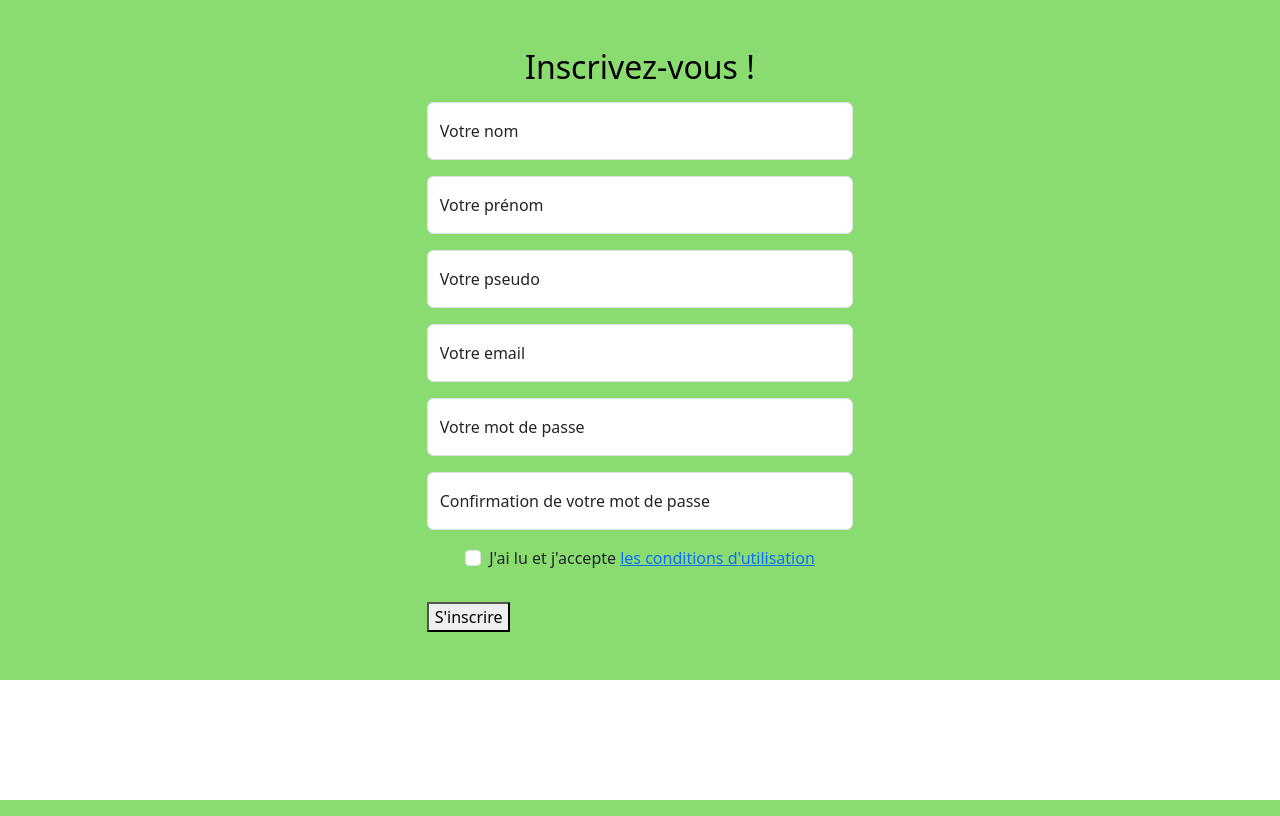
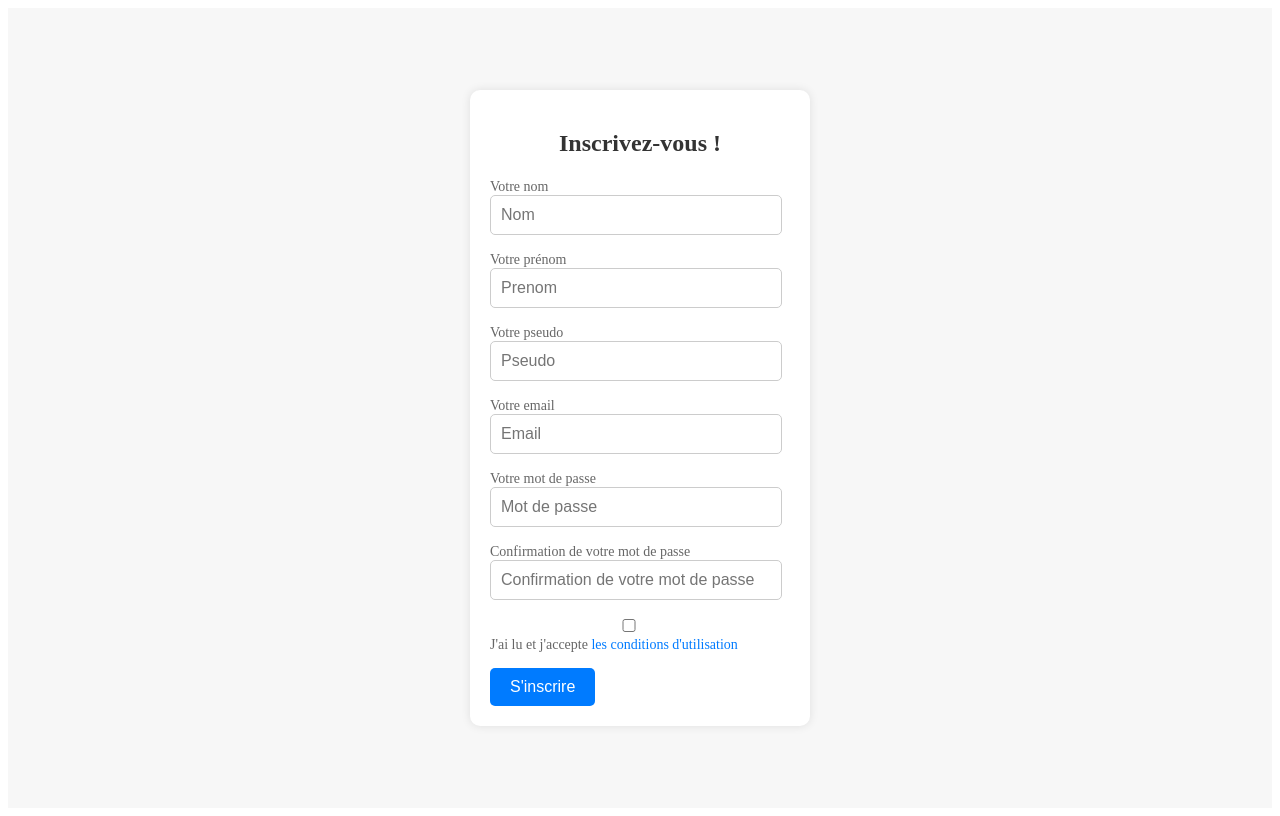
Before and after one commit to gvw332/mvc, a PHP site: template view/inscription.php in a window 1280 px wide. Run offline with PHP 8.4, Linux system fonts and the light colour scheme; the template is opened without the code that fills it, so the values that code supplies are empty; some libraries are stand-ins or nearby versions.

Commit message:
debut css

```diff
--- a/core/config.php
+++ b/core/config.php
@@ -11,7 +11,7 @@ class MyAutoload{
         $host = $_SERVER['HTTP_HOST'];
 
         if ($_SERVER['SERVER_NAME'] == 'localhost') {
-            define('HOST', 'http://' . $host . '/tfe-ifosup-gvw/');
+            define('HOST', 'http://' . $host . '/mvc/');
             define('ROOT', $root . '/mvc/');
         } else {
             define('HOST', 'https://' . $host . '/');
--- a/model/model_actualites.php
+++ /dev/null
@@ -1,6 +0,0 @@
-<?php
-// Création du modèle de la table actualites de la base de données
-class model_actualites extends Model
-{
-    public $table = 'actualites';
-}
--- /dev/null
+++ b/public/css/desktop.css
@@ -0,0 +1,214 @@
+/* NAV 1*/
+.login-nom{
+  font-size: 2em;
+  color:goldenrod;
+}
+nav.nav-non-co{
+  width: 100%;
+  background-color: rgb(24, 108, 108);
+  color:white;
+  display:inline-flex;
+  justify-content: center;
+
+}
+.a-co,.a-disco{
+  border:1px solid yellowgreen;
+  text-decoration: none;
+}
+
+nav.nav-non-co a{
+  text-decoration: none;
+  color:white;
+  font-size: 18px;
+}
+
+/* NAV 2*/
+
+/* Style pour la navigation */
+.nav-liste-pages {
+  background-color:  rgb(138, 220, 113);
+  color: #000000;
+  padding: 10px;
+}
+.nav-liste-pages ul{
+  list-style-type: none;
+  display:flex;
+  justify-content: space-around;
+}
+
+.nav-liste {
+  list-style: none;
+  padding: 0;
+  margin: 0;
+}
+
+.nav-liste li {
+  display: inline;
+  margin-right: 10px;
+}
+
+.nav-liste a {
+  text-decoration: none;
+  color: #000000;
+  padding: 5px 10px;
+  font-weight: 800;
+}
+
+.nav-liste a.active {
+  background-color:  rgb(138, 220, 113);
+  border-radius: 5px;
+  color: #000000;
+  font-weight: 800;
+  font-size: 1.3em;
+}
+
+
+/* CONNEXION */ £
+
+/* Style pour la page de connexion */
+#contenu-connection {
+  display: flex;
+  flex-direction: column;
+  align-items: center;
+  justify-content: center;
+  height: 100vh;
+
+  background-color: rgb(138, 220, 113);
+}
+
+#contenu-connection form {
+  max-width: 300px;
+  width: 100%;
+  padding: 20px;
+  background-color: #fff;
+  border-radius: 10px;
+  box-shadow: 0 0 10px rgba(0, 0, 0, 0.1);
+  text-align: center;
+  margin:auto;
+}
+
+#contenu-connection h2 {
+  font-size: 24px;
+
+  margin-bottom: 20px;
+  color: #333;
+}
+
+#contenu-connection label {
+  display: block;
+  color: #333;
+  margin-bottom: 5px;
+}
+
+#contenu-connection input {
+  width: 90%;
+  padding: 10px;
+  border: 1px solid #ccc;
+  border-radius: 5px;
+  font-size: 16px;
+  margin-bottom: 15px;
+}
+
+#contenu-connection a {
+  text-decoration: none;
+  color: #007bff;
+  display: block;
+  margin-top: 15px;
+}
+
+#contenu-connection button {
+  background-color: #007bff;
+  color: #fff;
+  border: none;
+  border-radius: 5px;
+  padding: 10px 20px;
+  font-size: 16px;
+  cursor: pointer;
+  width: 100%;
+}
+
+#contenu-connection button:hover {
+  background-color: #0056b3;
+}
+
+/* INSCRIPTION */
+
+/* Style pour le formulaire d'inscription */
+#contenu-inscription {
+  display: flex;
+  flex-direction: column;
+  align-items: center;
+  justify-content: center;
+  height: 100vh;
+  background-color: #f7f7f7;
+}
+
+#inscriptionForm {
+  background-color: #fff;
+  padding: 20px;
+  border-radius: 10px;
+  box-shadow: 0 0 10px rgba(0, 0, 0, 0.1);
+  width: 300px;
+}
+
+#inscriptionForm h2 {
+  font-size: 24px;
+  text-align: center;
+  margin-bottom: 20px;
+  color: #333;
+}
+
+#inscriptionForm div {
+  margin-bottom: 15px;
+}
+
+#inscriptionForm input {
+  width: 90%;
+  padding: 10px;
+  border: 1px solid #ccc;
+  border-radius: 5px;
+  font-size: 16px;
+}
+
+#inscriptionForm label {
+  font-size: 14px;
+  color: #666;
+}
+
+#inscriptionForm input[type="checkbox"] {
+  margin-right: 5px;
+  vertical-align: middle;
+}
+
+#inscriptionForm a {
+  text-decoration: none;
+  color: #007bff;
+}
+
+#inscriptionForm a:hover {
+  text-decoration: underline;
+}
+
+/* Bouton d'inscription */
+#inscriptionForm button {
+  background-color: #007bff;
+  color: #fff;
+  border: none;
+  border-radius: 5px;
+  padding: 10px 20px;
+  font-size: 16px;
+  cursor: pointer;
+
+}
+
+#inscriptionForm button:hover {
+  background-color: #0056b3;
+
+}
+
+/* Gestion des erreurs */
+.error-message {
+  color: red;
+  font-size: 14px;
+  margin-top: 5px;
+}
--- a/view/head.php
+++ b/view/head.php
@@ -8,28 +8,16 @@
 	<meta charset="UTF-8">
 	<meta http-equiv="X-UA-Compatible" content="IE=edge">
 	<meta name="viewport" content="width=device-width, initial-scale=1.0">
-	<meta name="description" content="Création et entretien de parcs et jardins. Spécialité : pose de rouleaux de gazon. Demandez votre devis gratuit en ligne.">
+	<meta name="description" content="mvc - routeur - connexion - déconnexion - password hashed">
 	<meta name="author" content="Gaël Van Wymeersch">
 
 	<!-- Titre -->
-	<title><?= isset($title) ? $title : 'gvw-tech gazon' ?></title>
+	<title><?= isset($title) ? $title : 'projet mvc - routeur - connexion - déconnexion - password hashed ' ?></title>
 
 	<!-- Styles -->
-	<link rel="stylesheet" type="text/css" href="<?php echo ASSETS; ?>css/reset.css">
-	<link rel="stylesheet" type="text/css" href="<?php echo ASSETS; ?>css/mobile.css">
-	<link rel="stylesheet" type="text/css" href="<?php echo ASSETS; ?>css/tablette.css">
+
 	<link rel="stylesheet" type="text/css" href="<?php echo ASSETS; ?>css/desktop.css">
-	<link rel="stylesheet" type="text/css" href="<?php echo ASSETS; ?>css/print.css">
-	<!-- Framework boostrap -->
-	<link href="<?php echo ASSETS; ?>css-bootstrap/bootstrap.min.css" rel="stylesheet" type="text/css">
-    <!-- Fonts -->
-	<link rel="stylesheet" href="https://cdnjs.cloudflare.com/ajax/libs/font-awesome/6.0.0/css/all.min.css">
-	<link rel="preconnect" href="https://fonts.googleapis.com">
-	<link rel="preconnect" href="https://fonts.gstatic.com" crossorigin>
-	<link rel="stylesheet" href="https://fonts.googleapis.com/css2?family=Noto+Serif+Tamil:ital,wght@1,600&family=Rokkitt:wght@700&display=swap" >
 
-	<!-- Icone url -->
-	<link rel="icon" href="<?php echo ASSETS; ?>images/icone-url/icone-url.png" sizes="512x512" type="image/png">
 
 </head>
 
--- a/view/inscription.php
+++ b/view/inscription.php
@@ -17,50 +17,41 @@ if (isset($_SESSION['reload'])) {
 ?>
 
 <!-------------- CONTENU DE LA PAGE "INSCRIPTION.PHP" ------------------>
-<main id="contenu-inscription" role="main" style="background-color: rgb(138, 220, 113);" role="main">
-
-    <!-- Formulaire d'inscription -->
-    <form class="col-10 col-sm-6 col-md-4 col-xxl-3 m-auto pt-5 pb-5" action="inscription.ctrl" method="post" id="inscriptionForm">
-        <h2 class="mb-3 fw-normal text-black text-center">Inscrivez-vous !</h2>
-
-        <div class="form-floating mb-3">
-
-            <input type="text" name="nom" class="form-control text-black bg-white" id="inputNom" placeholder="Nom" value="<?php echo $nom; ?>">
+<main id="contenu-inscription" role="main">
+    <form id="inscriptionForm" action="inscription.ctrl" method="post">
+        <h2>Inscrivez-vous !</h2>
+        <div>
             <label for="inputNom">Votre nom</label>
+            <input type="text" name="nom" id="inputNom" placeholder="Nom" value="<?php echo $nom; ?>">
         </div>
-        <div class="form-floating mb-3">
-            <input type="text" name="prenom" class="form-control text-black bg-white" id="inputPrenom" placeholder="Prenom" value="<?php echo $prenom; ?>">
+        <div>
             <label for="inputPrenom">Votre prénom</label>
+            <input type="text" name "prenom" id="inputPrenom" placeholder="Prenom" value="<?php echo $prenom; ?>">
         </div>
-        <div class="form-floating mb-3">
-            <input type="text" name="login" class="form-control text-black bg-white" id="inputLogin" placeholder="Pseudo" value="<?php echo $login; ?>">
-
+        <div>
             <label for="inputLogin">Votre pseudo</label>
+            <input type="text" name="login" id="inputLogin" placeholder="Pseudo" value="<?php echo $login; ?>">
         </div>
-        <div class="form-floating mb-3">
-            <input type="text" name="mail" class="form-control text-black bg-white" id="inputMail" placeholder="Email" value="<?php echo $mail; ?>">
-
+        <div>
             <label for="inputMail">Votre email</label>
+            <input type="text" name="mail" id="inputMail" placeholder="Email" value="<?php echo $mail; ?>">
         </div>
-        <div class="form-floating mb-3">
-            <input type="password" name="mdp" class="form-control text-black bg-white" id="inputPassword" placeholder="Mot de passe">
-
+        <div>
             <label for="inputPassword">Votre mot de passe</label>
+            <input type="password" name="mdp" id="inputPassword" placeholder="Mot de passe">
         </div>
-        <div class="form-floating">
-            <input type="password" name="mdpbis" class="form-control text-black bg-white" id="inputMdpBis" placeholder="Confirmation de votre mot de passe">
+        <div>
             <label for="inputMdpBis">Confirmation de votre mot de passe</label>
+            <input type="password" name="mdpbis" id="inputMdpBis" placeholder="Confirmation de votre mot de passe">
         </div>
-        <div class="form-check mb-3 d-flex justify-content-center">
-            <label class="form-check-label mt-3" for="conditions">
+        <div>
+            <label for="conditions">
                 <input class="form-check-input checkbox-lg" type="checkbox" name="conditions" id="conditions">
                 J'ai lu et j'accepte <a href="#" data-bs-toggle="modal" data-bs-target="#conditionsModal">les conditions d'utilisation</a>
             </label>
         </div>
-
-        <p id="password-match"></p>
-        <button  class="mt-3 form-floating submit-btn" type="submit">S'inscrire</button>
-
+        <!-- Bouton d'inscription -->
+        <button type="submit">S'inscrire</button>
     </form>
 </main>
 <!-------------- FIN DU CONTENU DE LA PAGE "INSCRIPTION.PHP" ------------------>
```
Also changed, not shown: core/Routeur.php (+1 -10 lines), public/index.php (added, +14 -0 lines), view/404.php (added, +10 -0 lines), view/connexion.php (+15 -15 lines), view/navbar.php (+16 -44 lines), public/.htaccess (added).
